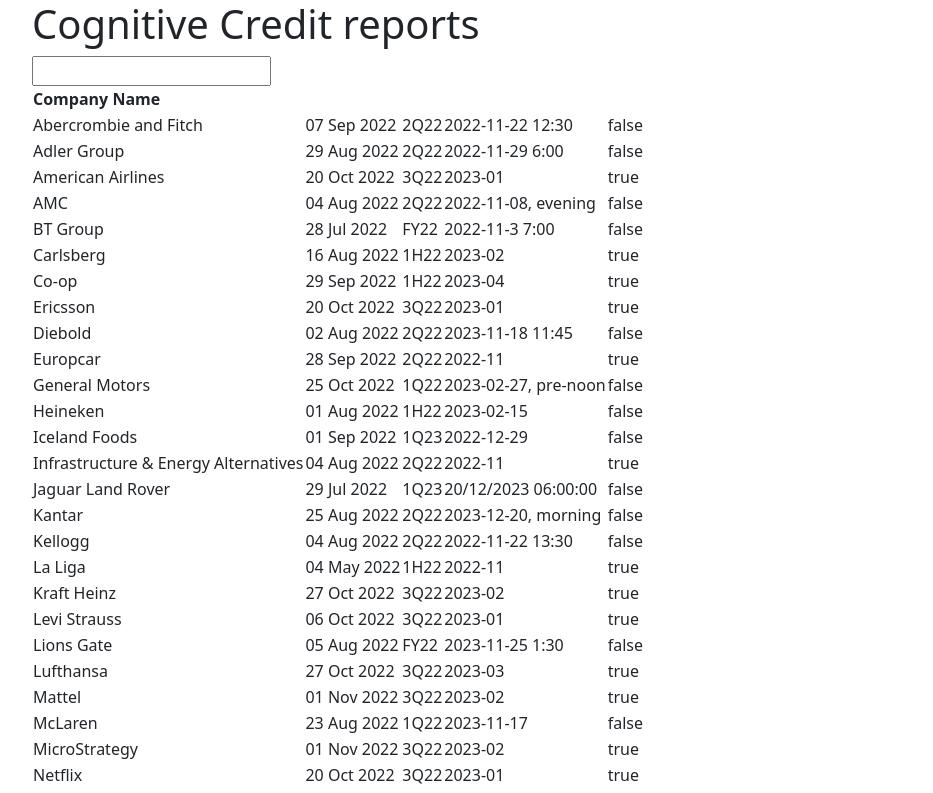
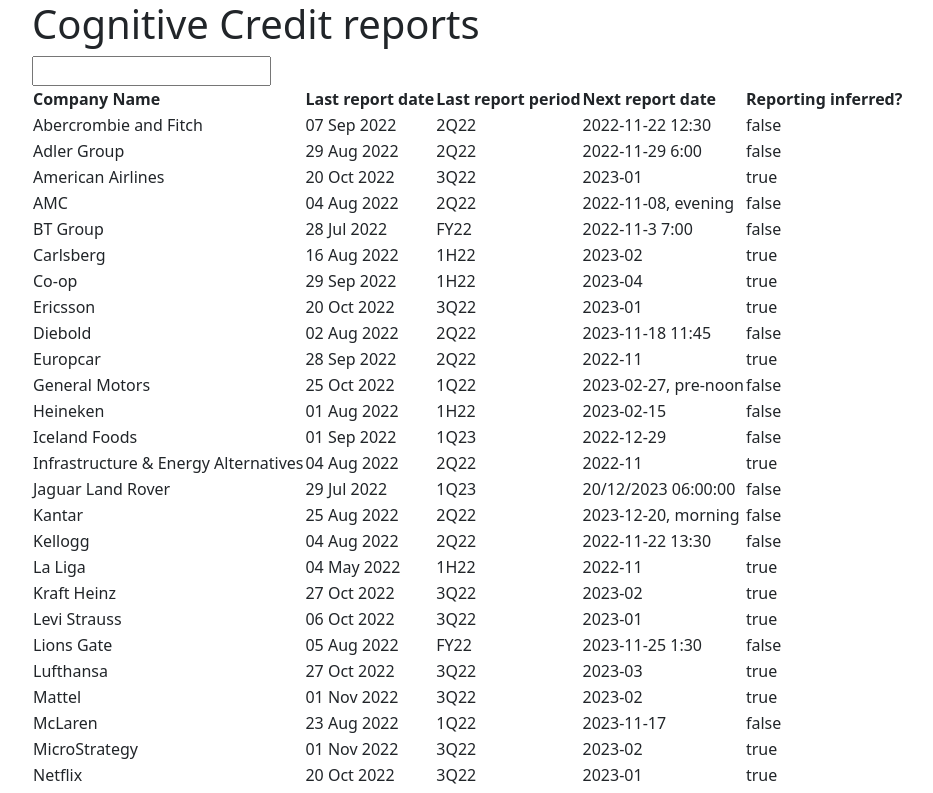
Before and after one commit to v3nt/reports, a Nuxt app: page / in a window 1280 px wide. Shown: the top 793 px of the page, without its empty margins (50-983 px from the left). Built offline with nearby package versions, Linux system fonts and the light colour scheme.

Commit message:
sort types and typos out

```diff
--- a/composables/useTable.ts
+++ b/composables/useTable.ts
@@ -1,12 +1,15 @@
+import { TableHeaderList } from "~/types";
+
 const useTable = () => {
-  const tableHeaders = [
+  const tableHeaders: TableHeaderList = [
     { title: "Company Name" },
     { title: "Last report date" },
     { title: "Last report period" },
     { title: "Next report date" },
     { title: "Reporting inferred?" },
   ];
-  return {};
+
+  return { tableHeaders };
 };
 
 export default useTable;
--- a/pages/index.vue
+++ b/pages/index.vue
@@ -2,14 +2,16 @@
   <div class="container">
     <h1>Cognitive Credit reports</h1>
     <div><input type="text" v-model="filterName" /></div>
+
     <table>
       <thead>
         <tr>
-          <th>Company Name</th>
-          <th></th>
-          <th></th>
-          <th></th>
-          <th></th>
+          <th
+            v-for="(headerItem, i) in tableHeaders"
+            :key="`table-header-col-${i}`"
+          >
+            {{ headerItem.title }}
+          </th>
         </tr>
       </thead>
       <tbody>
@@ -28,9 +30,10 @@
 <script setup lang="ts">
 import { storeToRefs } from "pinia";
 import { useReportsStore } from "~/store";
+import useTable from "~/composables/useTable";
 import { ref } from "#imports";
 const filterName = ref("");
-
+const { tableHeaders } = useTable();
 const reportsStore = useReportsStore();
 reportsStore.setReports();
 
--- a/types/index.ts
+++ b/types/index.ts
@@ -9,3 +9,9 @@
 export interface ReportsList {
   reportsList: ReportsDataItem[];
 }
+
+export interface TableHeaderItem {
+  title: string;
+}
+
+export interface TableHeaderList extends Array<TableHeaderItem>;
```
